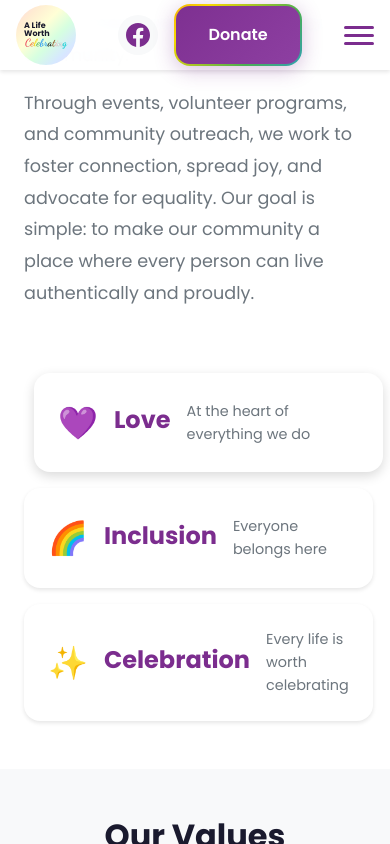
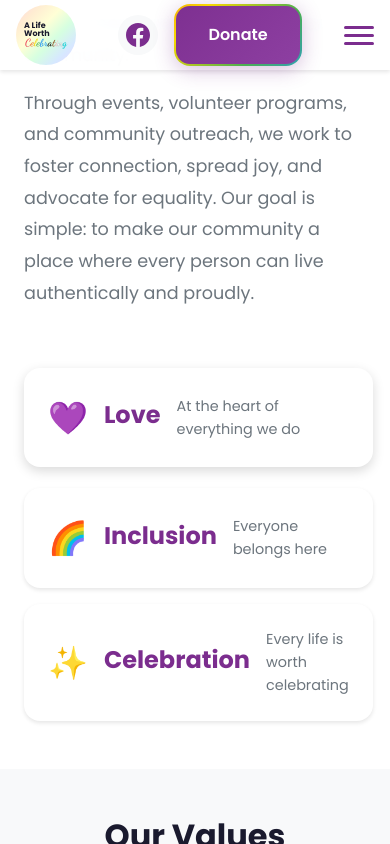
Before and after one commit to ElleWhiteDev/lwc, a React (Vite) app: page /about in a window 390 px wide. In both pictures the pointer is over the element 198 px from the left and 1072 px from the top of the page. Shown: the part 650-1494 px from the top of the page. Built offline with nearby package versions, Linux system fonts and the light colour scheme.

Commit message:
About page mobile overflow fix

```diff
--- a/src/pages/About.css
+++ b/src/pages/About.css
@@ -50,7 +50,8 @@
 }
 
 .mission-card:hover {
-  transform: translateX(10px);
+	  /* Use vertical lift on hover to avoid horizontal overflow on mobile */
+	  transform: translateY(-5px);
   box-shadow: var(--shadow-md);
 }
 
```
